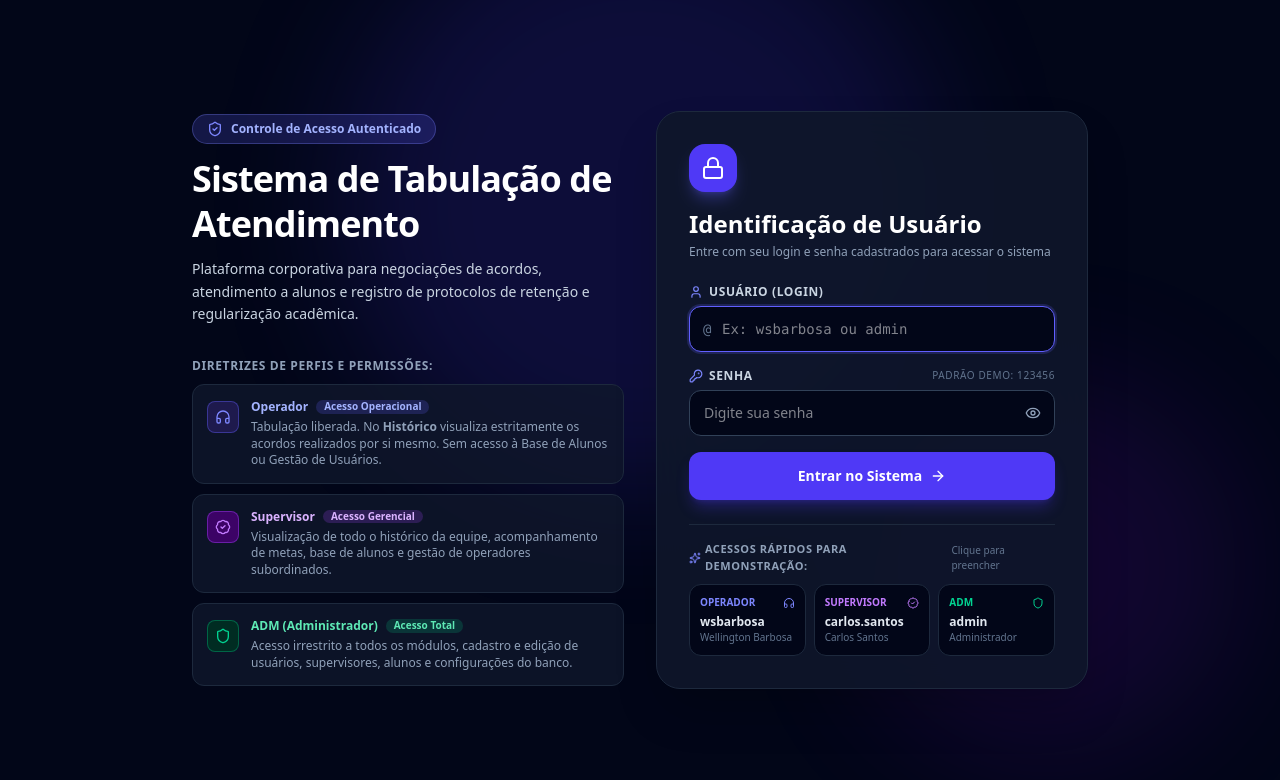
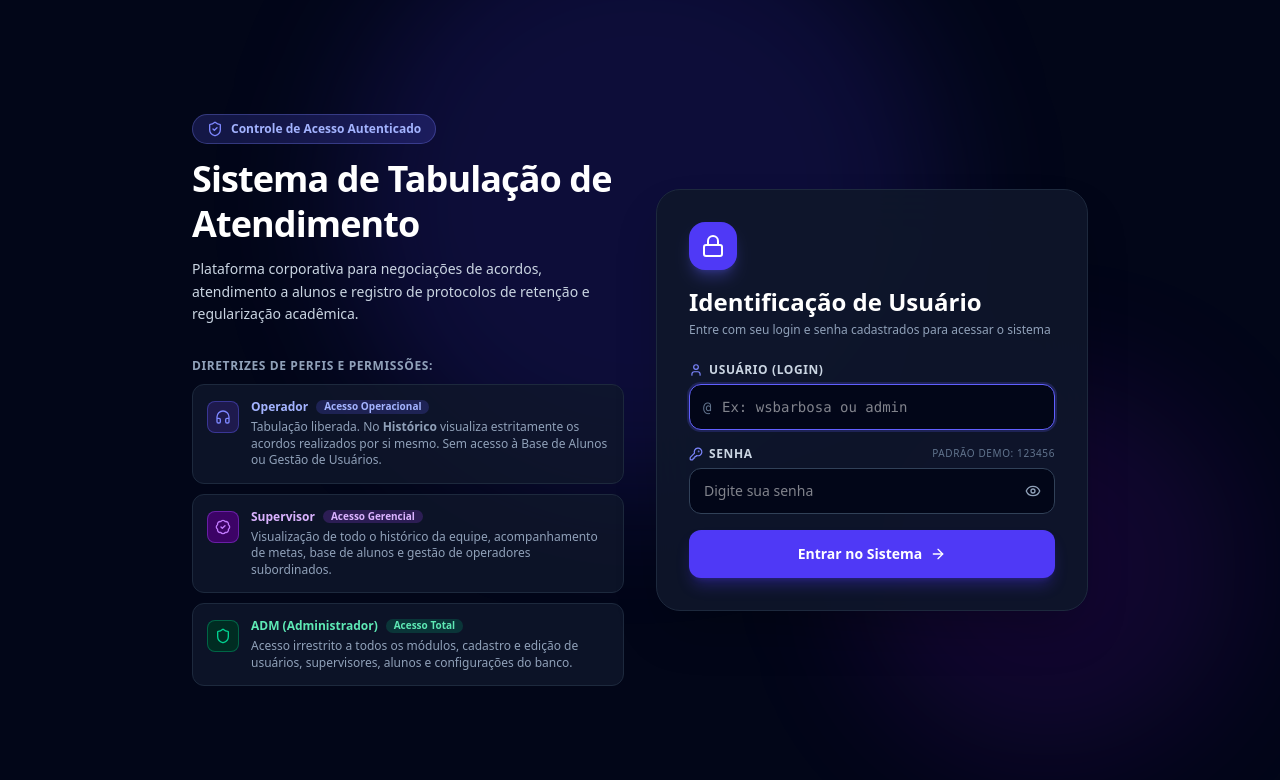
Before and after one commit to zzwallesonzz/SIS-ATP, a React (Vite) app: page / in a window 1280 px wide. Shown: the top 780 px of the page. Built offline with nearby package versions, Linux system fonts and the light colour scheme; no server answers; the database is empty.

Commit message:
Remove demo quick access block

```diff
--- a/src/components/LoginView.tsx
+++ b/src/components/LoginView.tsx
@@ -278,80 +278,6 @@ export const LoginView: React.FC<LoginViewProps> = ({ usuarios, onLogin }) => {
 
             </form>
 
-            {/* Quick Demo Credentials Picker */}
-            <div className="pt-4 border-t border-slate-800 space-y-2.5">
-              <div className="flex items-center justify-between">
-                <span className="text-[11px] font-bold text-slate-400 uppercase tracking-wider flex items-center gap-1">
-                  <Sparkles className="w-3 h-3 text-indigo-400" />
-                  Acessos Rápidos para Demonstração:
-                </span>
-                <span className="text-[10px] text-slate-500">Clique para preencher</span>
-              </div>
-
-              <div className="grid grid-cols-1 sm:grid-cols-3 gap-2">
-
-                {/* Demo Operador */}
-                <button
-                  type="button"
-                  id="btn-demo-operador"
-                  onClick={() => {
-                    const op = usuarios.find((u) => u.perfil === 'Operador') || usuarios[3];
-                    if (op) handleSelectDemoUser(op);
-                  }}
-                  className="bg-slate-950 hover:bg-indigo-950/60 border border-slate-800 hover:border-indigo-500/50 p-2.5 rounded-xl text-left transition-all group"
-                >
-                  <div className="flex items-center justify-between mb-1">
-                    <span className="text-[10px] font-bold text-indigo-400 uppercase">Operador</span>
-                    <Headphones className="w-3 h-3 text-indigo-400" />
-                  </div>
-                  <p className="text-xs font-semibold text-slate-200 truncate group-hover:text-white">
-                    wsbarbosa
-                  </p>
-                  <span className="text-[10px] text-slate-500 block">Wellington Barbosa</span>
-                </button>
-
-                {/* Demo Supervisor */}
-                <button
-                  type="button"
-                  id="btn-demo-supervisor"
-                  onClick={() => {
-                    const sup = usuarios.find((u) => u.perfil === 'Supervisor') || usuarios[0];
-                    if (sup) handleSelectDemoUser(sup);
-                  }}
-                  className="bg-slate-950 hover:bg-purple-950/60 border border-slate-800 hover:border-purple-500/50 p-2.5 rounded-xl text-left transition-all group"
-                >
-                  <div className="flex items-center justify-between mb-1">
-                    <span className="text-[10px] font-bold text-purple-400 uppercase">Supervisor</span>
-                    <BadgeCheck className="w-3 h-3 text-purple-400" />
-                  </div>
-                  <p className="text-xs font-semibold text-slate-200 truncate group-hover:text-white">
-                    carlos.santos
-                  </p>
-                  <span className="text-[10px] text-slate-500 block">Carlos Santos</span>
-                </button>
-
-                {/* Demo ADM */}
-                <button
-                  type="button"
-                  id="btn-demo-adm"
-                  onClick={() => {
-                    const adm = usuarios.find((u) => u.perfil === 'ADM') || usuarios[2];
-                    if (adm) handleSelectDemoUser(adm);
-                  }}
-                  className="bg-slate-950 hover:bg-emerald-950/60 border border-slate-800 hover:border-emerald-500/50 p-2.5 rounded-xl text-left transition-all group"
-                >
-                  <div className="flex items-center justify-between mb-1">
-                    <span className="text-[10px] font-bold text-emerald-400 uppercase">ADM</span>
-                    <Shield className="w-3 h-3 text-emerald-400" />
-                  </div>
-                  <p className="text-xs font-semibold text-slate-200 truncate group-hover:text-white">
-                    admin
-                  </p>
-                  <span className="text-[10px] text-slate-500 block">Administrador</span>
-                </button>
-
-              </div>
-            </div>
 
           </div>
         </div>
```
